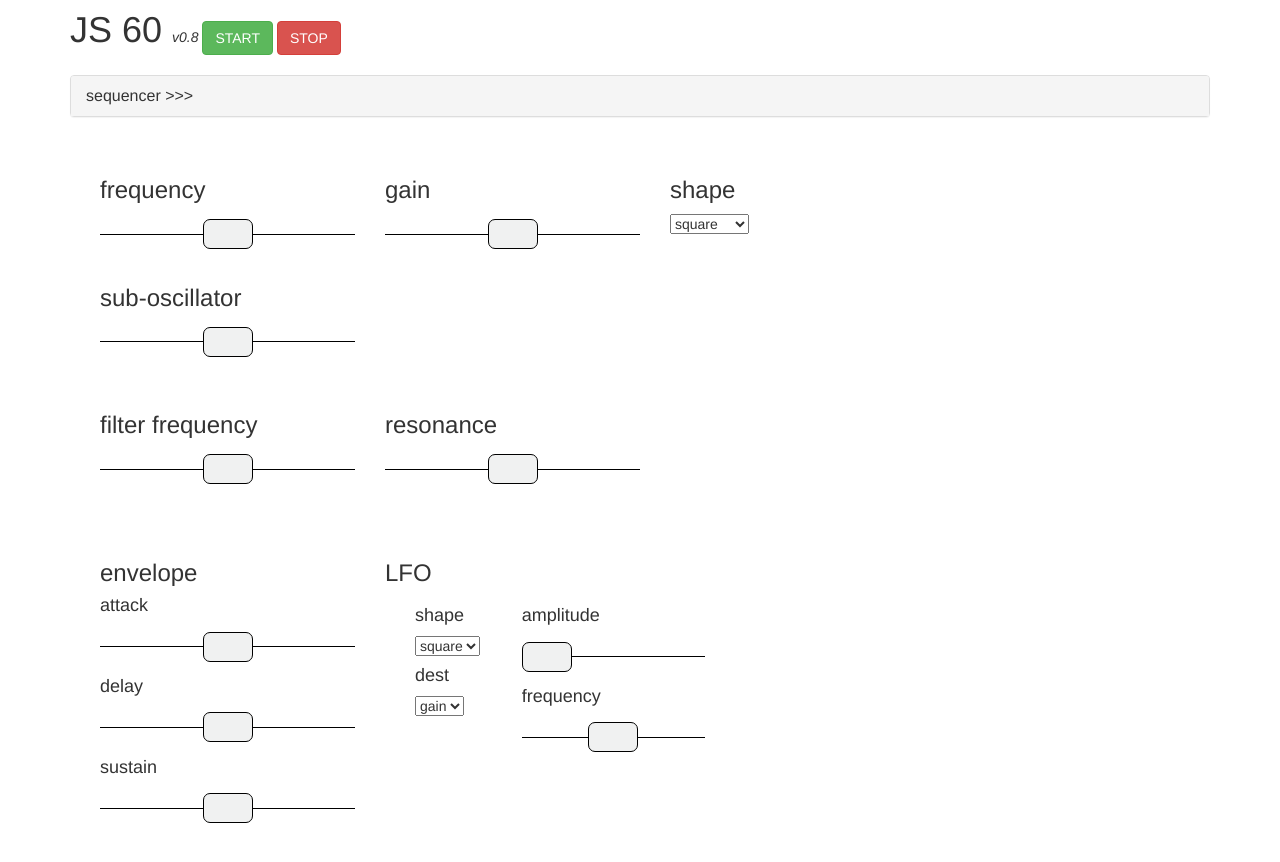
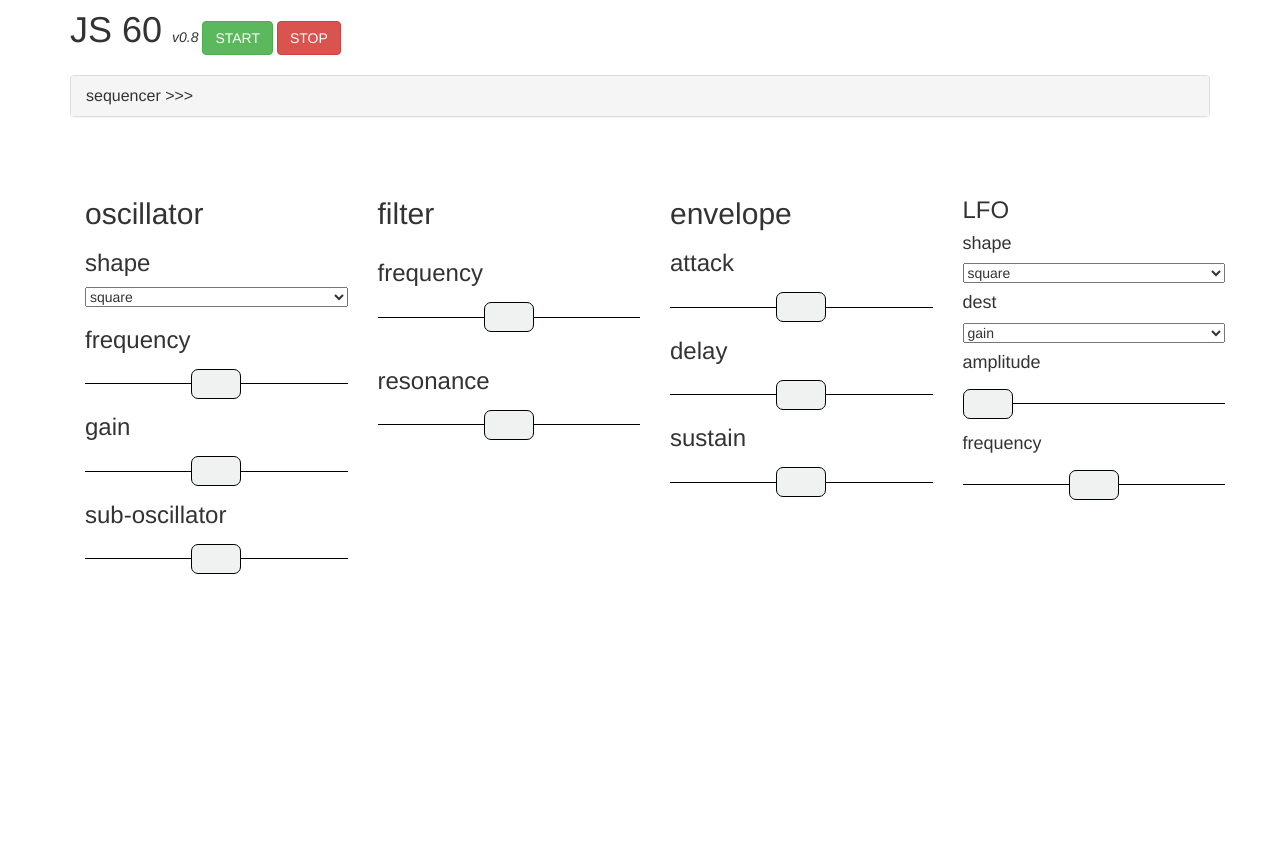
Before and after one commit to simplesynth/js60, a plain HTML site: page index.html in a window 1280 px wide. After the commit the page ends 800 px from the top, so only its background shows below. Drawn offline with nearby package versions, Linux system fonts and the light colour scheme.

Commit message:
layout redesign

```diff
--- a/index.html
+++ b/index.html
@@ -45,11 +45,11 @@
             <div class="panel-body" style="padding-top: 0; padding-bottom: 0;">
               <div id="sequencer-row" class="row">
                 <a href="#" id="addNote" class="btn btn-success">add note</a>
-                <div class="col-lg-2" style="background-color: rgba(0,0,0,0.025);">
+                <div class="col-md-2" style="background-color: rgba(0,0,0,0.025);">
                   <h4>speed</h4>
                   <input type="range" name="sequencerSpeed" id="sequencerSpeed" min="100" max="2000">
                 </div>
-                <div class="col-lg-2">
+                <div class="col-md-2">
                   <!-- refactor to get index from parent div -->
                   <h4 class="indexNo">1</h4>
                   <span class= "indicatorLight" data-index="0"></span>
@@ -64,55 +64,93 @@
 
     <br>
 
-    <div class="container" id="oscControls">
-      <div class="col-lg-3" id="frequency">
-        <h3>frequency</h3>
-        <input id="frequencyInput" type="range" name="frequency" min="20" max="880" step="0.25">
-      </div>
-      <div class="col-lg-3" id="gain">
-        <h3>gain</h3>
-        <input id="gainInput" type="range" name="gain" min="0" max="1" step="0.01" >
-      </div>
-      <div class="col-lg-3" id="oscType">
+    <br>
+
+    <div class="container" id="filterControls">
+      <div class="row">
+        <!-- OSCILLATOR -->
+        <div class="col-md-3">
+          <h2>oscillator</h2>
           <h3>shape</h3>
-        <select id="shapeInput">
+          <select id="shapeInput" style="width: 100%">
             <option value="square">square</option>
             <option value="triangle">triangle</option>
             <option value="sine">sine</option>
             <option value="sawtooth">sawtooth</option>
           </select>
-      </div>
-      <div class="col-lg-3 placeholder"></div>
-    </div>
 
-    <div class="container">
-      <div class="col-lg-3">
+          <h3>frequency</h3>
+          <input id="frequencyInput" type="range" name="frequency" min="20" max="880" step="0.25">
+
+          <h3>gain</h3>
+          <input id="gainInput" type="range" name="gain" min="0" max="1" step="0.01" >
+
           <h3>sub-oscillator</h3>
           <input id="subGainInput" type="range" name="subGain" min="0" max="1" step="0.01" >
+
         </div>
-      <div class="col-lg-9 placeholder"></div>
-    </div>
-
-    <br>
-
-    <div class="container" id="filterControls">
-      <div class="col-lg-3" id="filterFreq">
-        <h3>filter frequency</h3>
+        <!-- FILTER -->
+        <div class="col-md-3" id="filterFreq">
+          <h2>filter</h2>
+          <div class="row">
+            <div class="col-md-12">
+              <h3>frequency</h3>
               <input id="filterFreqInput" type="range" name="filterFreq" min="0" max="15000">
             </div>
-      <div class="col-lg-3" id="resonance">
+            <div class="col-md-12" id="resonance">
               <h3>resonance</h3>
               <input id="resonanceInput" type="range" name="resonance" min="0" max="30" step="1">
             </div>
-      <div class="col-lg-6 placeholder">
-
+          </div>
+        </div>
+        <!-- ENVELOPE -->
+        <div class="col-md-3">
+          <h2>envelope</h2>
+          <div id="attack">
+            <h3>attack</h3>
+            <input type="range" name="attackTime" id="attackTime" min="1" max="1000" step="1">
+          </div>
+          <div id="delay">
+            <h3>delay</h3>
+            <input type="range" name="delayTime" id ="delayTime" min="1" max="1000" step="1">
+          </div>
+          <div id="sustain">
+            <h3>sustain</h3>
+            <input type="range" name="sustainLevel" id="sustainLevel" min="0" max="1" step="0.01">
+          </div>
+        </div>
+        <div class="col-md-3">
+          <h3>LFO</h3>
+          <div id="shape">
+            <h4>shape</h4>
+            <select id="lfoShape" style="width: 100%">
+              <option value="square">square</option>
+              <option value="sine">sine</option>
+            </select>
+          </div>
+          <div id="destination">
+            <h4>dest</h4>
+            <select id="lfoDestination" style="width: 100%">
+              <option value="gain">gain</option>
+              <option value="filter">filter</option>
+            </select>
+          </div>
+          <div id="lfo-amplitude">
+            <h4>amplitude</h4>
+            <input type="range" name="lfoAmplitude" id="lfoAmplitude" min="0.0" max="0.99" step="0.01" value="0">
+          </div>
+          <div id="lfo-frequency">
+            <h4>frequency</h4>
+            <input type="range" name="lfoFrequency" id="lfoFrequency" min="-500" max="10">
+          </div>
+        </div>
       </div>
     </div>
 
     <br><br>
 
-    <div class="container" id="arpeggiatorControls">
-      <!-- <div class="col-lg-3">
+    <!-- <div class="container" id="arpeggiatorControls"> -->
+      <!-- <div class="col-md-3">
         <h3>arpeggiator</h3>
         <div id="startStop">
           <a href="#" id="arpStart" class="btn btn-sm btn-success">
@@ -127,7 +165,7 @@
           <input type="range" name="arpSpeed" id="arpSpeed" min="-2000" max ="1">
         </div>
         <div class="container-fluid">
-          <div class="col-lg-6 col-sm-6" id="octaves">
+          <div class="col-md-6 col-sm-6" id="octaves">
             <h4>octaves</h4>
             <select id="arpOctaves">
               <option value="2">2</option>
@@ -135,7 +173,7 @@
               <option value="4">4</option>
             </select>
           </div>
-          <div class="col-lg-6 col-sm-6" id="direction">
+          <div class="col-md-6 col-sm-6" id="direction">
             <h4>direction</h4>
             <select id="arpDirection">
               <option value='up'>up</option>
@@ -145,52 +183,8 @@
           </div>
         </div>
       </div> -->
-      <div class="col-lg-3">
-        <h3>envelope</h3>
-        <div id="attack">
-          <h4>attack</h4>
-          <input type="range" name="attackTime" id="attackTime" min="1" max="1000" step="1">
-        </div>
-        <div id="delay">
-          <h4>delay</h4>
-          <input type="range" name="delayTime" id ="delayTime" min="1" max="1000" step="1">
-        </div>
-        <div id="sustain">
-          <h4>sustain</h4>
-          <input type="range" name="sustainLevel" id="sustainLevel" min="0" max="1" step="0.01">
-        </div>
-      </div>
-      <div class="col-lg-4">
-        <h3>LFO</h3>
-        <div class="container-fluid">
-          <div class="col-lg-4">
-            <div id="shape">
-              <h4>shape</h4>
-              <select id="lfoShape">
-                <option value="square">square</option>
-                <option value="sine">sine</option>
-              </select>
-            </div>
-            <div id="destination">
-              <h4>dest</h4>
-              <select id="lfoDestination">
-                <option value="gain">gain</option>
-                <option value="filter">filter</option>
-              </select>
-            </div>
-          </div>
-          <div class="col-lg-8">
-            <h4>amplitude</h4>
-            <input type="range" name="lfoAmplitude" id="lfoAmplitude" min="0.0" max="0.99" step="0.01" value="0">
-            <h4>frequency</h4>
-            <input type="range" name="lfoFrequency" id="lfoFrequency" min="-500" max="10">
-          </div>
-        </div>
-      </div>
-      <div class="col-lg-5 placeholder">
 
-      </div>
-    </div>
+    <!-- </div> -->
 
   </div>
   <div class="container footer"></div>
```
Lines whose indentation alone changed are shown as unchanged.
